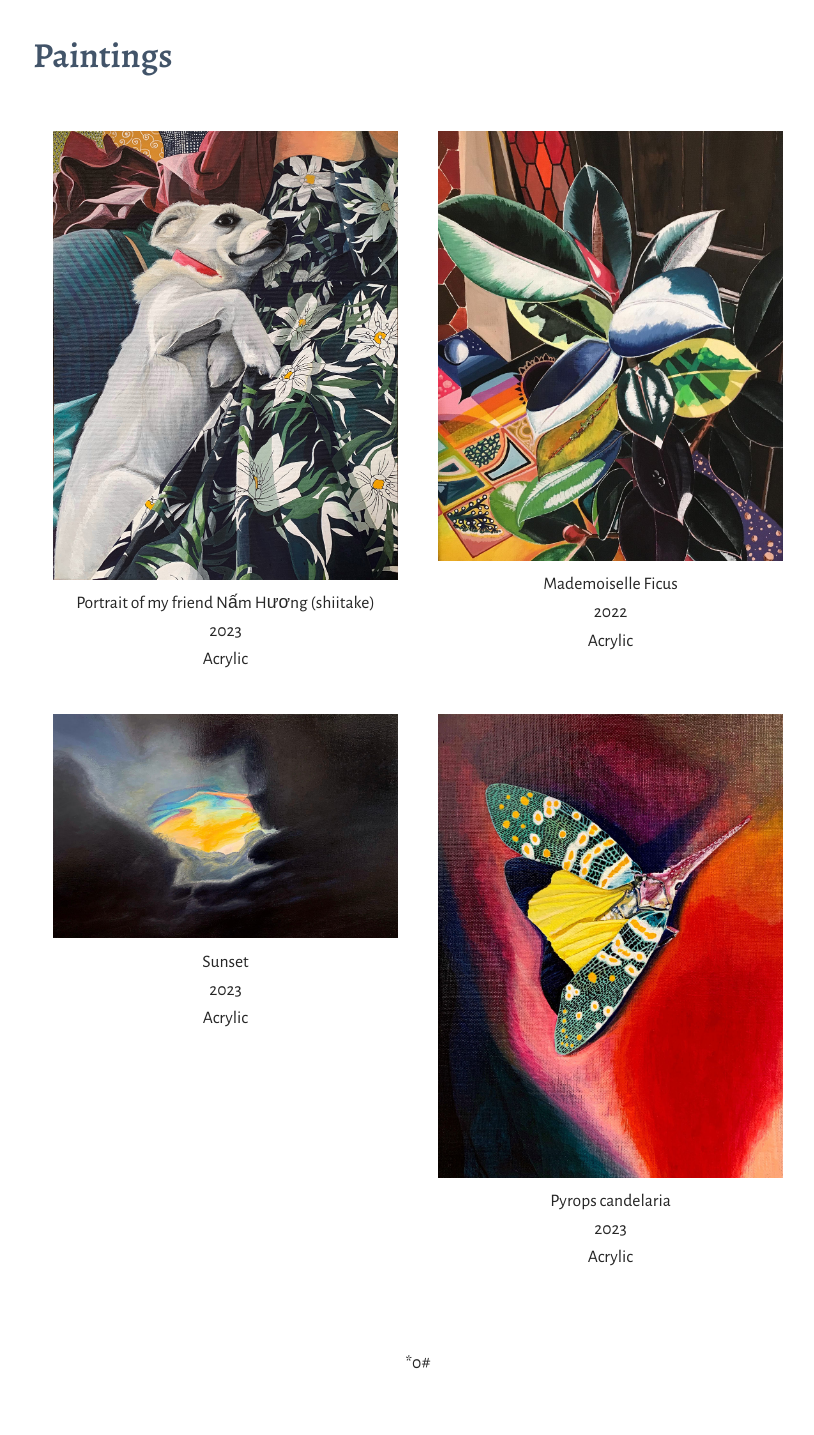
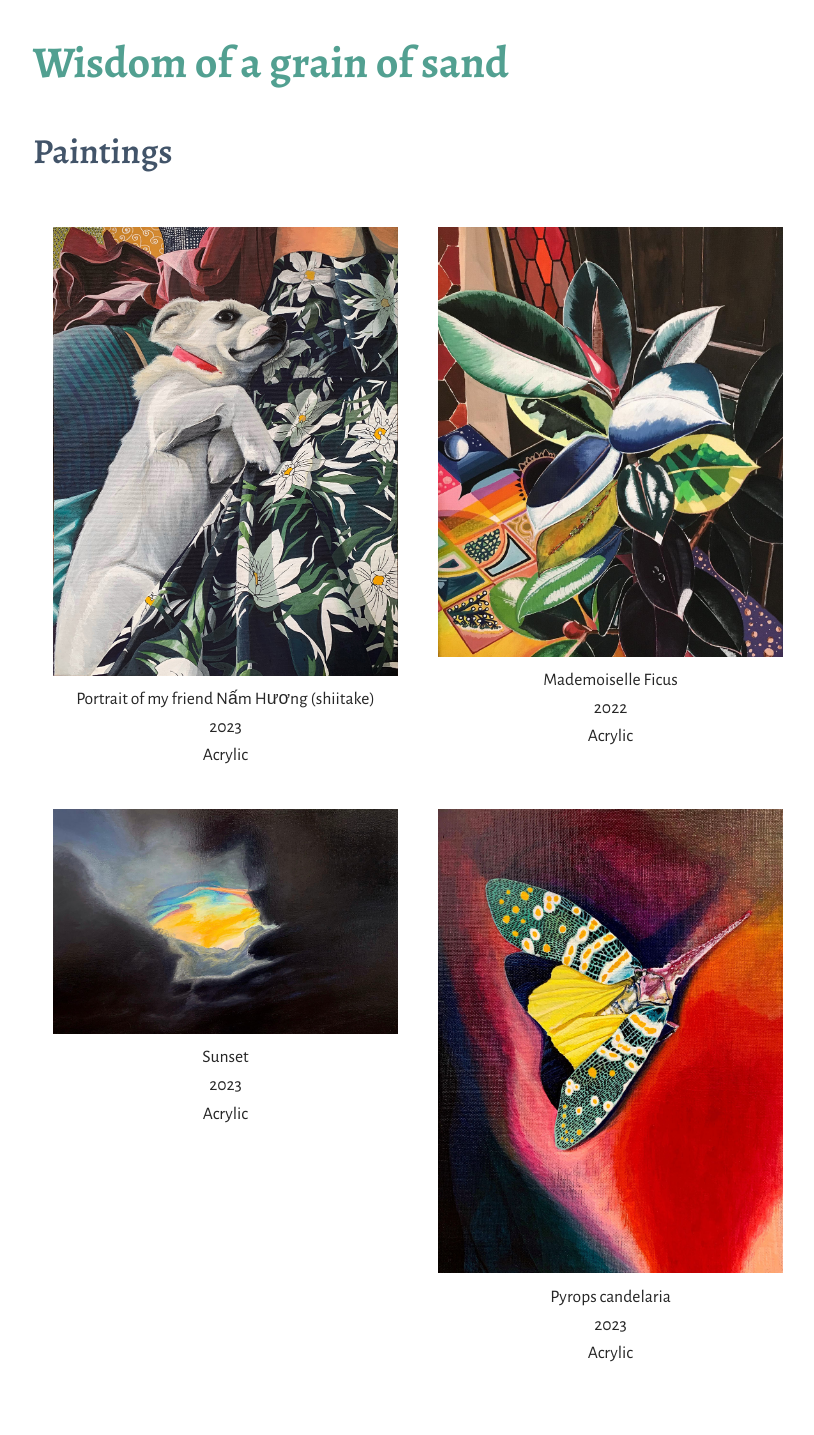
Before and after one commit to nguyenchiencong/nguyenchiencong.github.io, a Jekyll site: the page built from _pages/03_paintings.md, in a window 1280 px wide. Shown: the whole page, without its empty margins (222-1036 px from the left). Built offline with Jekyll 4.4.1, drawn with Linux system fonts in a browser that asks for light colours.

Commit message:
add header and links to paintings

```diff
--- a/_includes/content.html
+++ b/_includes/content.html
@@ -1,5 +1,3 @@
-<h3>Hi X,</h3>
-
 Has one ever wondered what life is all about? For most people if not all, life seems to be a constant struggle.
 One is born, follows a certain education, grows up to be a member of society, struggles with all kinds of endeavors and then maybe grows old to die.
 Despite all this, does one understand oneself at all? Why is there a profound discontentment with one's own existence?
--- a/_includes/header.html
+++ b/_includes/header.html
@@ -1,18 +1,17 @@
-<aside>
+<!-- <aside>
 	<div class="container">
 		<nav>
 			<ul>
 				{% for page in site.pages %} {% if page.title %}
 				<li><a href="{{ page.url | prepend: site.baseurl }}">{{ page.title }}</a></li>
 				{% endif %} {% endfor %}
-				<li><a href="{{ "/blog" | prepend: site.baseurl }}">Blog</a></li>
 			</ul>
 			</li>
 			</ul>
 		</nav>
 	</div>
-</aside>
+</aside> -->
 
 <header>
-	<h1><a href="{{ site.baseurl }}">{{ site.title }}</a></h1>
+	<h1><a href="/">Wisdom of a grain of sand</a></h1>
 </header>
--- a/_layouts/default.html
+++ b/_layouts/default.html
@@ -2,12 +2,13 @@
 <html>
 {% include head.html %}
 
-<body>
+<body id="home">
 	<main>
+    {% include header.html %}
 		<article>
 			{{ content }}
 		</article>
-		{% include footer.html %}
+		<!-- {% include footer.html %} -->
 	</main>
 </body>
 
--- a/_pages/03_paintings.md
+++ b/_pages/03_paintings.md
@@ -6,25 +6,33 @@ permalink: /paintings
 
 <div class="gallery">
   <div class="gallery-item">
-    <img src="../files/painting_dog.jpg" alt="Painting dog" class="gallery-img">
+    <a href="../files/painting_dog.jpg">
+      <img src="../files/painting_dog.jpg" alt="Painting dog" class="gallery-img">
+    </a>
     <div class="gallery-text">
       Portrait of my friend Nấm Hương (shiitake) <br> 2023 <br> Acrylic
     </div>
   </div>
   <div class="gallery-item">
-    <img src="../files/painting_ficus.jpg" alt="Painting ficus" class="gallery-img">
+    <a href="../files/painting_ficus.jpg">
+      <img src="../files/painting_ficus.jpg" alt="Painting ficus" class="gallery-img">
+    </a>
     <div class="gallery-text">
       Mademoiselle Ficus <br> 2022 <br> Acrylic
     </div>
   </div>
   <div class="gallery-item">
-    <img src="../files/painting_sunset.jpg" alt="Painting sunset" class="gallery-img">
+    <a href="../files/painting_sunset.jpg">
+      <img src="../files/painting_sunset.jpg" alt="Painting sunset" class="gallery-img">
+    </a>
     <div class="gallery-text">
       Sunset <br> 2023 <br> Acrylic
     </div>
   </div>
   <div class="gallery-item">
-    <img src="../files/painting_pyrops.jpg" alt="Painting pyrops" class="gallery-img">
+    <a href="../files/painting_pyrops.jpg">
+      <img src="../files/painting_pyrops.jpg" alt="Painting pyrops" class="gallery-img">
+    </a>
     <div class="gallery-text">
       Pyrops candelaria <br> 2023 <br> Acrylic
     </div>
--- a/_sass/_base.scss
+++ b/_sass/_base.scss
@@ -1,5 +1,5 @@
 $content-width: 800px;
-$main: #19CCAA;
+$main: #52A091;
 $font-style: 'Alegreya Sans', sans-serif;
 $font-color: #262626;
 $link-color: #425469;
--- a/_sass/_layout.scss
+++ b/_sass/_layout.scss
@@ -37,14 +37,7 @@ a:hover {
 	text-decoration: underline;
 }
 header {
-	background: $header;
-	padding: 0px 15px;
-	text-align: center;
-	margin: 50px 0 0;
-	height: 50vh;
-	display: flex;
-	justify-content: center;
-	align-items: center;
+  margin: 0 auto;
 }
 main {
 	padding: 0 15px;
@@ -142,3 +135,7 @@ footer {
     text-align: center;
   }
 }
+
+#home {
+  margin: 0 0 40px 0;
+}
```
Also changed, not shown: _pages/04_music.md (deleted, +0 -5 lines).
